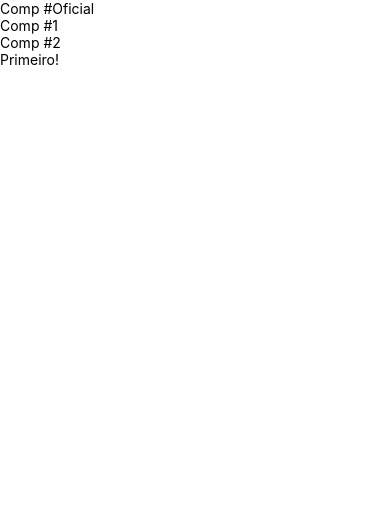
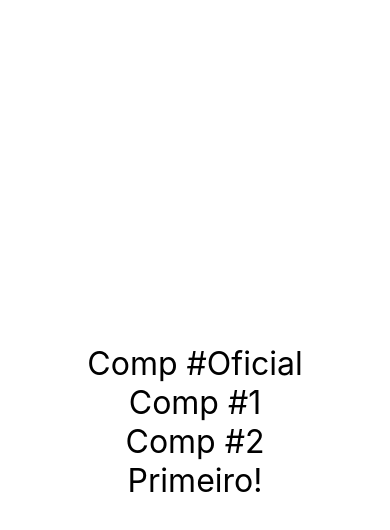
Before and after one commit to fty57/fundamentals-react-native, a React Native app in the folder fty57App/: screen / in a window 390 px wide. Shown: the top 530 px of the page. Built offline with nearby package versions, Linux system fonts and the light colour scheme.

Commit message:
21. Um pouco de Estilo

```diff
--- a/fty57App/App.js
+++ b/fty57App/App.js
@@ -1,12 +1,12 @@
 import React from 'react';
-import { View } from 'react-native';
+import { View, StyleSheet } from 'react-native';
 
 import CompPadrao, { Comp1, Comp2} from "./src/components/Multi.js"
 import Primeiro from "./src/components/Primeiro"
 
 export default function App() {
   return (
-    <View>
+    <View style={style.App}>
       <CompPadrao/>
       <Comp1/>
       <Comp2/>
@@ -16,6 +16,14 @@ export default function App() {
 }
 
 
+const style = StyleSheet.create({
+  App: {
+    flexGrow: 1,
+    justifyContent: "center",
+    alignItems : "center",
+  },
+})
+
 // Notas:
 // SafeAreaView - Permite colocar o texto e componentes dentro de uma área seguda no IOS
 // Ele pega o código JSX - e vai mudá-los em componentes HTML, a partir de geração automática de código
@@ -24,3 +32,6 @@ export default function App() {
 // JavaScript é centrado em função
 // "Tags" mais rigososas com o seu fechamento
 // {/*<Primeiro/>*/} Dessa maneira você comenta um componente
+// Eu criei uma constante no JavaScript, então preciso chamar ela lá dentro de um par de chaves
+// justifyContent = Centraliza com base no eixo vertical - eixo principal
+// alignItems = Centraliza com base no eixo horizontal - eixo cruzado
--- a/fty57App/src/components/Multi.js
+++ b/fty57App/src/components/Multi.js
@@ -1,16 +1,17 @@
 import React from "react"
 import { Text } from "react-native"
+import Estilo from "./estilo"
 
 export default function Comp(){
-    return <Text>Comp #Oficial</Text>
+    return <Text style={Estilo.fontG}>Comp #Oficial</Text>
 }
 
 function Comp1(){
-    return <Text>Comp #1</Text>
+    return <Text style={Estilo.fontG}>Comp #1</Text>
 }
 
 function Comp2(){
-    return <Text>Comp #2</Text>
+    return <Text style={Estilo.fontG}>Comp #2</Text>
 }
 
 export { Comp1, Comp2 }
--- a/fty57App/src/components/Primeiro.js
+++ b/fty57App/src/components/Primeiro.js
@@ -1,4 +1,5 @@
 import React from "react"
 import { Text } from "react-native"
+import Estilo from "./estilo"
 
-export default () => <Text>Primeiro!</Text>
+export default () => <Text style={Estilo.fontG}>Primeiro!</Text>
--- /dev/null
+++ b/fty57App/src/components/estilo.js
@@ -0,0 +1,7 @@
+import { StyleSheet } from "react-native"
+
+export default StyleSheet.create({
+     fontG: {
+          fontSize: 32,
+     }
+})
```
